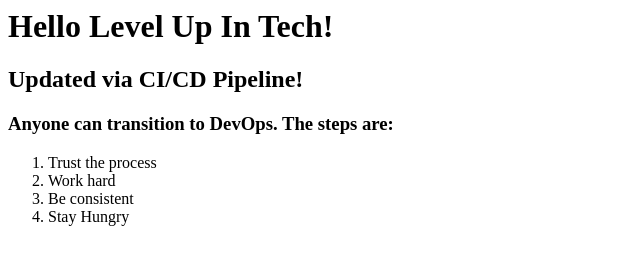
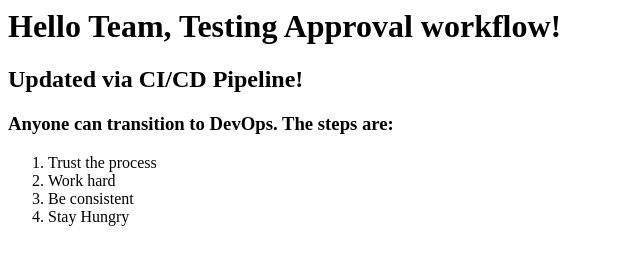
Before and after one commit to Zayellecks/aws-static-website-pipeline, a plain HTML site: page index.html in a window 1280 px wide. Shown: the whole page, without its empty margins (0-640 px from the left). Drawn offline with Linux system fonts and the light colour scheme.

Commit message:
Update index.html

```diff
--- a/index.html
+++ b/index.html
@@ -1,4 +1,4 @@
-<h1>Hello Level Up In Tech!</h1>
+<h1>Hello Team, Testing Approval workflow!</h1>
 <h2>Updated via CI/CD Pipeline!</h2>
 <h3>Anyone can transition to DevOps. The steps are: </h3>
 <ol>
```
